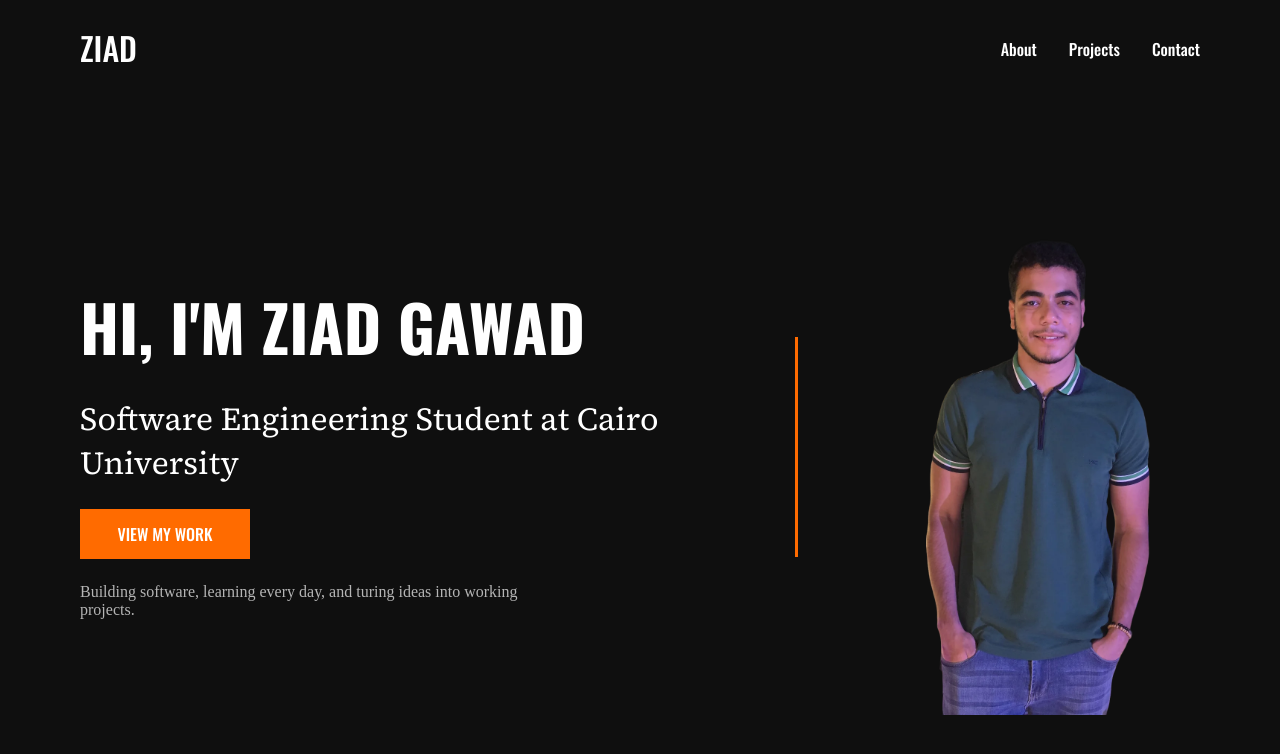
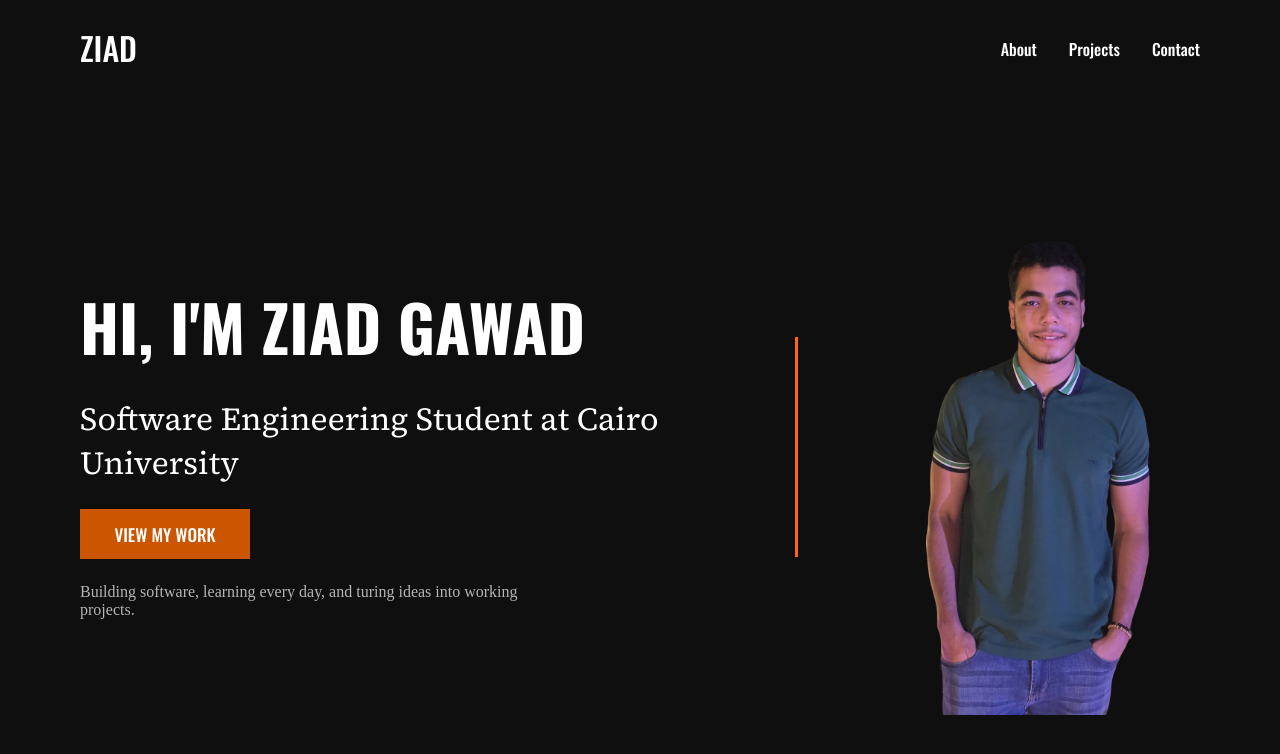
Before and after one commit to ZiadGawad/portfolio, a React (Vite) app in the folder ziad-portfolio/: page / in a window 1280 px wide. In both pictures the pointer is over the button "VIEW MY WORK". Shown: the top 754 px of the page. Built offline with nearby package versions, Linux system fonts and the light colour scheme.

Commit message:
Ainmated hero button

```diff
--- a/ziad-portfolio/src/components/Hero/Hero.css
+++ b/ziad-portfolio/src/components/Hero/Hero.css
@@ -35,6 +35,13 @@
     font-family: "Oswald", sans-serif;
     font-size: 16px;
     font-weight: 500;
+    transition: 0.3s ease-in-out;
+    cursor: pointer;
+}
+
+.btn-view-work:hover {
+    background-color: hsl(25, 100%, 40%);
+    font-size: 17px;
 }
 
 .hero-description {
```
